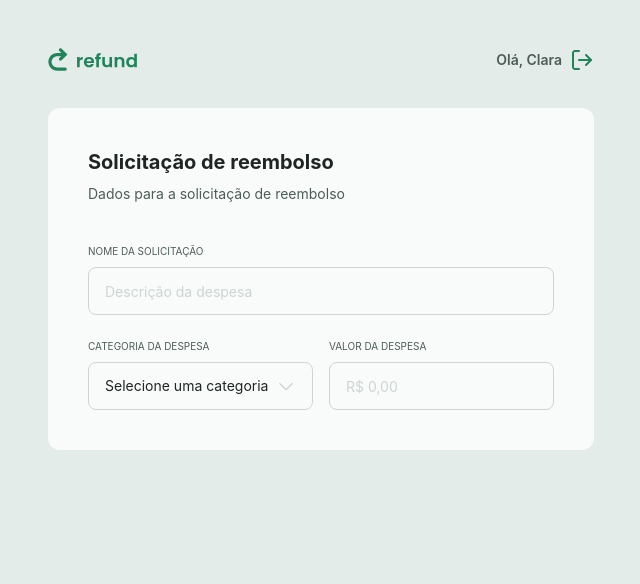
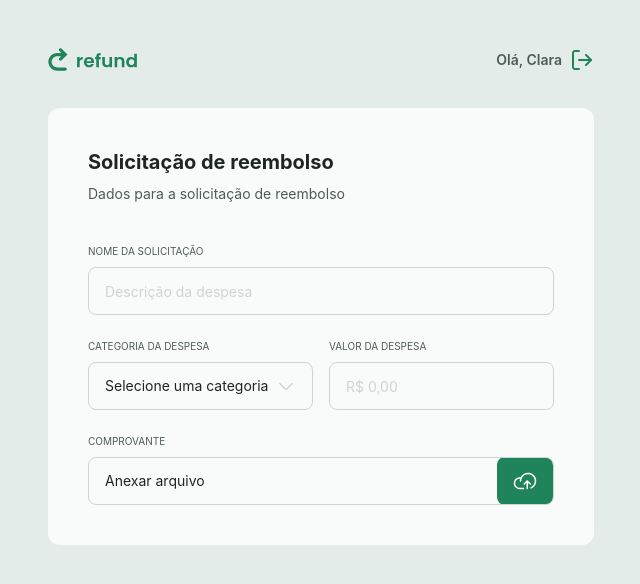
Before and after one commit to clara-nascie/new-refund, a React (Vite) app: page / in a window 1280 px wide. Shown: the top 584 px of the page, without its empty margins (319-959 px from the left). Built offline with nearby package versions, Linux system fonts and the light colour scheme.

Commit message:
feat: implement file upload component and integrate it into refund request form

```diff
--- /dev/null
+++ b/src/components/upload.tsx
@@ -0,0 +1,30 @@
+import upload from "@/assets/icons/upload.svg";
+
+type Props = React.ComponentProps<"input"> & {
+  fileName?: string | null;
+};
+
+export function Upload({ fileName = null, ...rest }: Props) {
+  return (
+    <div>
+      <legend className="uppercase text-xxs text-gray-200 mb-2">
+        Comprovante
+      </legend>
+      <div
+        className="w-full h-12 flex items-center justify-between pl-4 rounded-lg border
+       border-gray-300 text-sm text-gray-100 bg-transparent outline-none overflow-hidden"
+      >
+        <input type="file" id="upload" className="hidden"{...rest} />
+        <span>{fileName ?? "Anexar arquivo"}</span>
+        <label
+          className="flex h-12 px-4 items-center bg-green-100 rounded-lg
+          cursor-pointer disabled:opacity-50 hover:bg-green-200
+          transition ease-linear"
+          htmlFor="upload"
+        >
+          <img src={upload} alt="Ícone de upload" className="w-6 h-6"/>
+        </label>
+      </div>
+    </div>
+  );
+}
--- a/src/pages/Refund.tsx
+++ b/src/pages/Refund.tsx
@@ -1,6 +1,7 @@
 import { Input } from "../components/Input";
 import { Select } from "@/components/Select";
 import { CATEGORIES_OPTIONS } from "../utils/categories";
+import { Upload } from "@/components/upload";
 
 export function Refund() {
   return (
@@ -38,6 +39,7 @@
           type="number"
         />
       </div>
+      <Upload/>
     </form>
   );
 }
```
Also changed, not shown: src/assets/icons/upload.svg.
